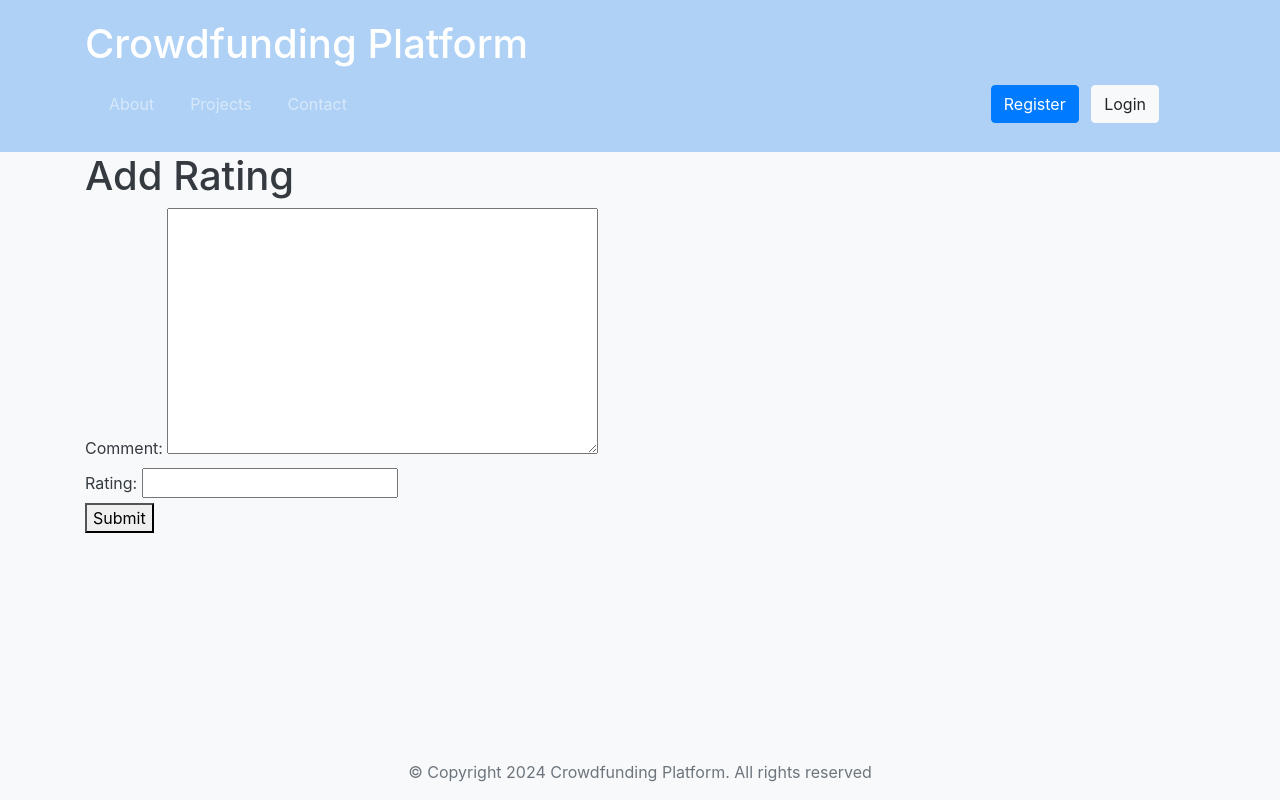
After one commit to RahmaAsharf/Django-Crowd-Funding-Web-App, a Django app: page /projects/rate/1 in a window 1280 px wide. The commit adds this page. Run offline with Django 5.2, Linux system fonts and the light colour scheme; some libraries are stand-ins or nearby versions.

Commit message:
review model and view

```diff
--- a/projects/forms.py
+++ b/projects/forms.py
@@ -1,6 +1,6 @@
 from django import forms
 from projects.models import Project, Image
-from .models import Tag, Category
+from .models import Tag, Category, Rating
 from django.core.exceptions import ValidationError
 
 # class ProjectForm(forms.ModelForm):
@@ -16,6 +16,25 @@ class ProjectForm(forms.ModelForm):
     class Meta:
         model = Project
         fields = '__all__'
+
+class MultipleClearableFileInput(forms.ClearableFileInput):
+    def __init__(self, attrs=None):
+        super().__init__(attrs)
+        self.attrs['multiple'] = True
+
+class ImageForm(forms.ModelForm):
+    class Meta:
+        model = Image
+        fields = ("image",)
+        widgets = {
+            'image': MultipleClearableFileInput()
+        }
+
+
+class RatingForm(forms.ModelForm):
+    class Meta:
+        model = Rating
+        fields = ['comment', 'rating']
 
     # def clean(self):
     #     cleaned_data = super().clean()
@@ -39,16 +58,3 @@ class ProjectForm(forms.ModelForm):
 #         widgets = {
 #             'image': forms.ClearableFileInput(attrs={'allow_multiple_selected': True})
 #         }
-
-class MultipleClearableFileInput(forms.ClearableFileInput):
-    def __init__(self, attrs=None):
-        super().__init__(attrs)
-        self.attrs['multiple'] = True
-
-class ImageForm(forms.ModelForm):
-    class Meta:
-        model = Image
-        fields = ("image",)
-        widgets = {
-            'image': MultipleClearableFileInput()
-        }
--- a/projects/models.py
+++ b/projects/models.py
@@ -1,5 +1,7 @@
 from django.db import models
 from django.urls import reverse
+from authentication.models import CustomUser
+from django.db.models import Avg, Count
 class Category(models.Model):
     name = models.CharField(max_length=100)
 
@@ -32,6 +34,20 @@ class Project(models.Model):
         url = reverse('view_projects')
         return url
 
+    def averageReview(self):
+        reviews = Rating.objects.filter(project=self.id).aggregate(average=Avg('rating'))
+        avg = 0
+        if reviews['average'] is not None:
+            avg = float(reviews['average'])
+        return avg
+
+    def countReview(self):
+        reviews = Rating.objects.filter(project=self.id).aggregate(count=Count('id'))
+        count = 0
+        if reviews['count'] is not None:
+            count = int(reviews['count'])
+        return count
+
 
 class Image(models.Model):
     project = models.ForeignKey(Project, on_delete=models.CASCADE)
@@ -39,3 +55,15 @@ class Image(models.Model):
 
     def __str__(self):
         return str(self.image)
+
+
+class Rating(models.Model):
+    project = models.ForeignKey(Project, on_delete=models.CASCADE)
+    user = models.ForeignKey(CustomUser, on_delete=models.CASCADE)
+    comment = models.TextField(max_length=500, null=True)
+    rating = models.FloatField()
+    created_at = models.DateTimeField(auto_now_add=True)
+    updated_at = models.DateTimeField(auto_now=True)
+
+    def __str__(self):
+        return self.subject
--- /dev/null
+++ b/projects/templates/projects/rate.html
@@ -0,0 +1,15 @@
+{% extends 'layouts/base.html' %}
+{% load static %}
+{% block 'content' %}
+<title>Add Rating</title>
+
+<body>
+    <h1>Add Rating</h1>
+    <form method="post">
+        {% csrf_token %}
+        {{ form }}
+        <button type="submit">Submit</button>
+    </form>
+</body>
+</html>
+{% endblock %}
--- a/projects/templates/projects/view_project.html
+++ b/projects/templates/projects/view_project.html
@@ -20,9 +20,10 @@
                         <li>{{ tag.name }}</li>
                         {% endfor %}
                     </ul>
+                    <p class="card-text">Average Review: {{ project.averageReview }}</p>
                     <div class="text-center mt-3">
                         <a href="#" class="btn btn-primary btn-comment">Comment</a>
-                        <a href="#" class="btn btn-secondary btn-rate">Rate</a>
+                        <a href="{% url 'add_commentorrate' project.id %}" class="btn btn-success btn-donate">Rate</a>
                         <a href="#" class="btn btn-success btn-donate">Donate</a>
                     </div>
                 </div>
--- a/projects/urls.py
+++ b/projects/urls.py
@@ -1,9 +1,10 @@
 from django.urls import path
-from projects.views import create_project,view_projects
+from projects.views import create_project,view_projects, add_commentorrate
 
 urlpatterns = [
     # path('try', try1)
     path('add', create_project, name="create_project"),
-    path('view', view_projects, name="view_projects")
+    path('view', view_projects, name="view_projects"),
+    path('rate/<int:id>', add_commentorrate, name="add_commentorrate"),
 
 ]
--- a/projects/views.py
+++ b/projects/views.py
@@ -1,7 +1,7 @@
 from django.shortcuts import render, redirect
 from django.http import HttpResponse
-from projects.models import Project, Image, Tag, Category
-from projects.forms import ProjectForm, ImageForm
+from projects.models import Project, Image, Tag, Category, Rating
+from projects.forms import ProjectForm, ImageForm, RatingForm
 
 def create_project(request):
     if request.method == "POST":
@@ -28,6 +28,21 @@ def view_projects(request):
     all_projects = Project.objects.all()
     print (all_projects)
     return render(request, 'projects/view_project.html', context={"Projects": all_projects})
+
+
+def add_commentorrate(request, id):
+    if request.method == 'POST':
+        form = RatingForm(request.POST)
+        if form.is_valid():
+            data = form.save(commit=False)
+            data.project_id = id
+            data.user_id = 1
+            #data.user_id = request.user.id
+            data.save()
+            return redirect('view_projects')
+    else:
+        form = RatingForm()
+    return render(request, 'projects/rate.html', {'form': form})
 
 
 
```
Also changed, not shown: projects/migrations/0003_reviewrating.py (added), projects/migrations/0004_rename_reviewrating_rating.py (added).
